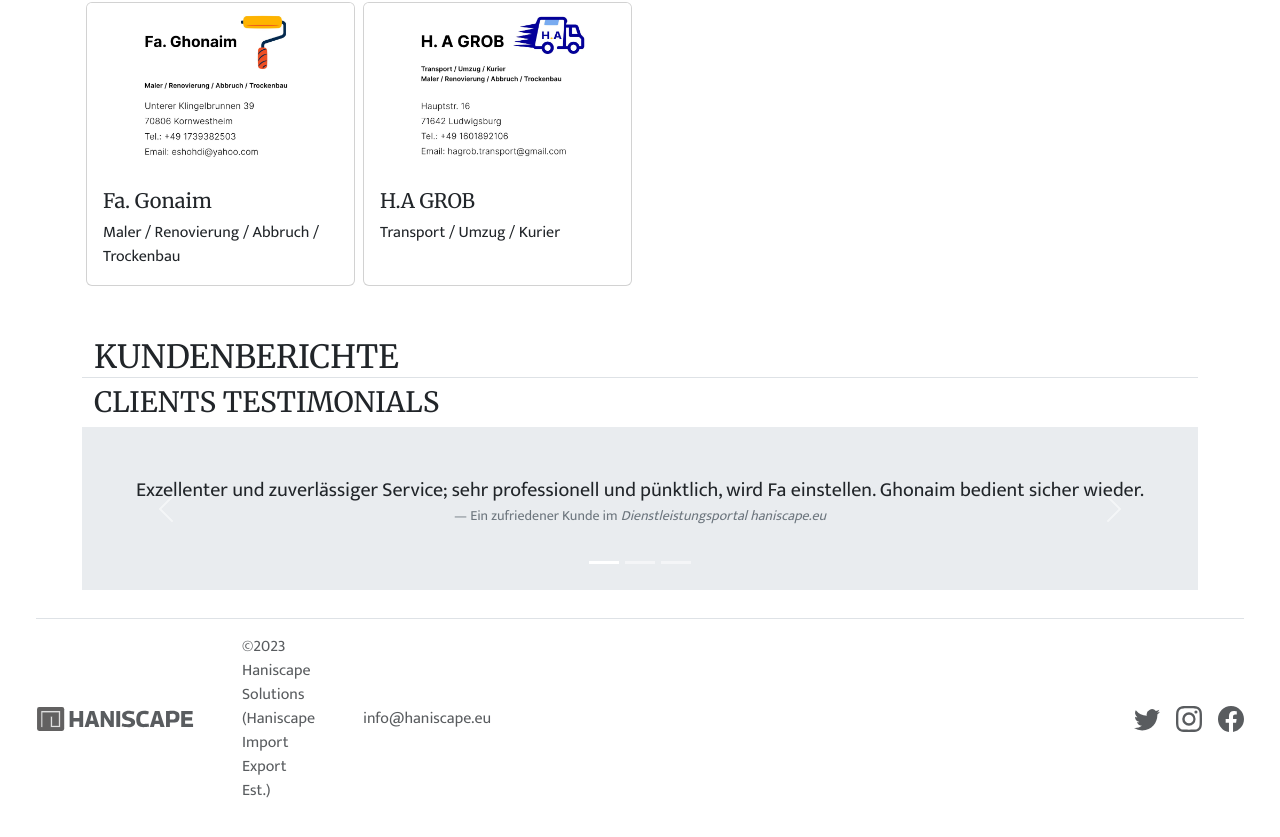
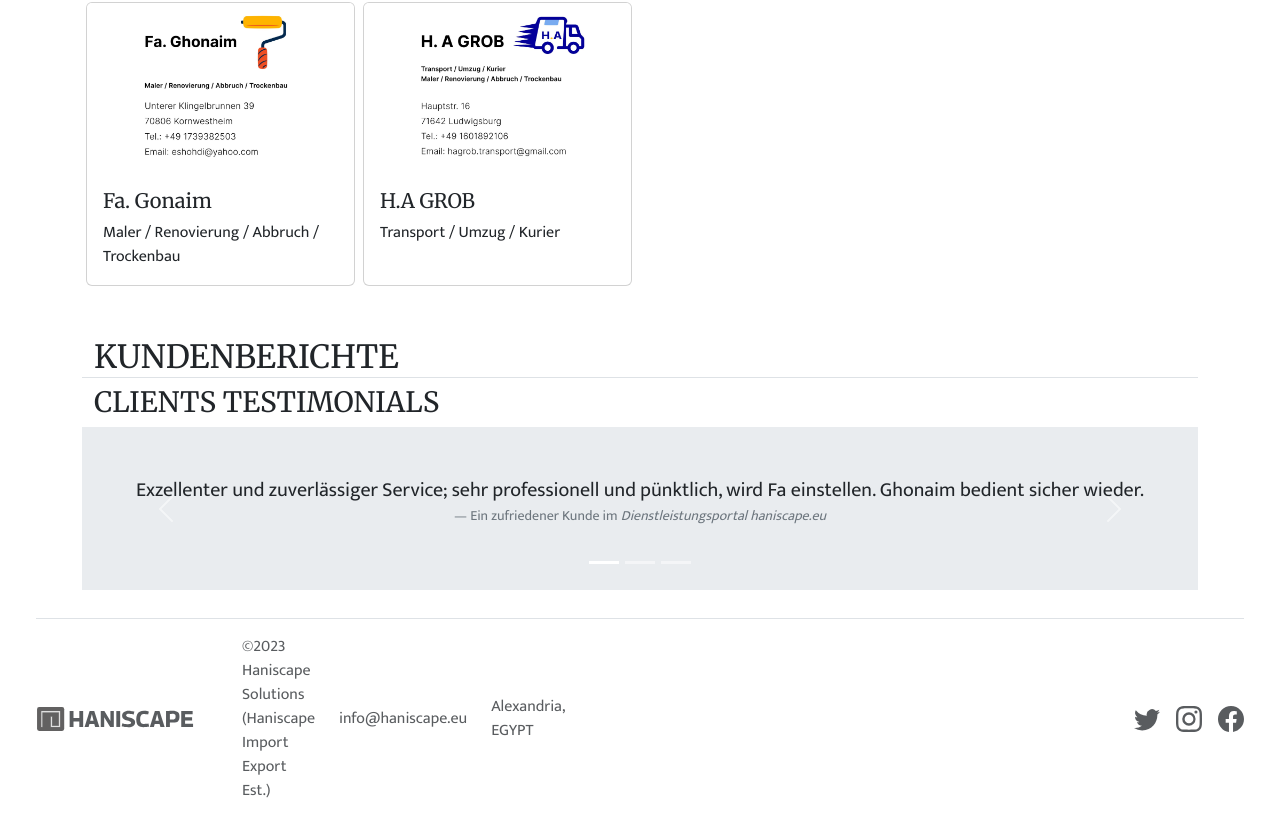
Before and after one commit to haniscape/haniscape-eu, a React (Create React App) app: page / in a window 1280 px wide. Shown: the part 1524-2361 px from the top of the page. Built offline with nearby package versions, Linux system fonts and the light colour scheme.

Commit message:
tweaking

```diff
--- a/src/Components/Footer.jsx
+++ b/src/Components/Footer.jsx
@@ -11,7 +11,8 @@
       <img src={haniscapeLogoMono} alt="Haniscape logo" height="26" />
       </a>
       <span className="mb-3 mb-md-0 text-muted">©2023 Haniscape Solutions (Haniscape Import Export Est.)</span>
-      <span className="ms-5 mb-md-0 text-muted">info@haniscape.eu</span>
+      <span className="ms-4 mb-md-0 text-muted">info@haniscape.eu</span>
+      <span className="ms-4 mb-md-0 text-muted">Alexandria, EGYPT</span>
     </div>
 
     <ul className="nav col-md-4 justify-content-end list-unstyled d-flex">
```
